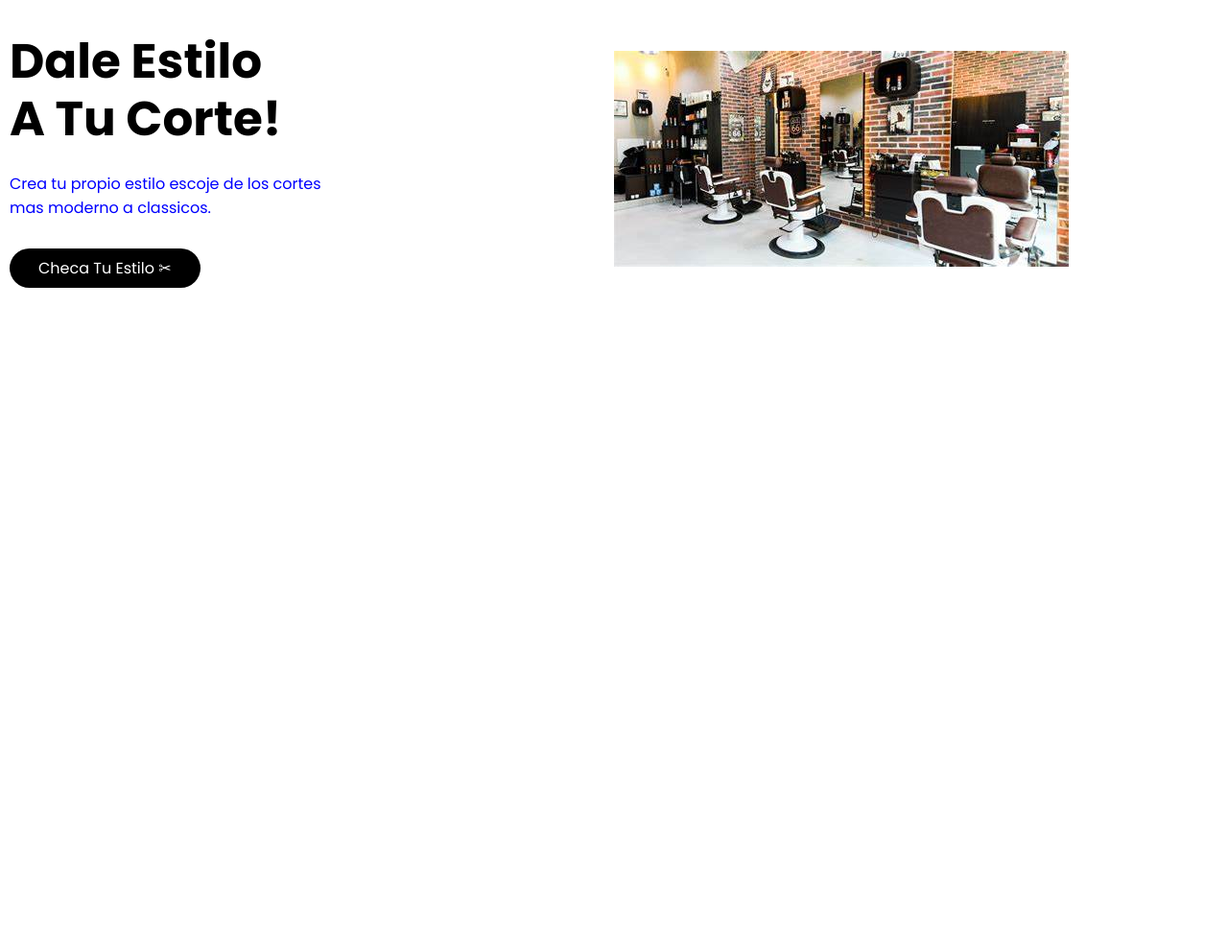
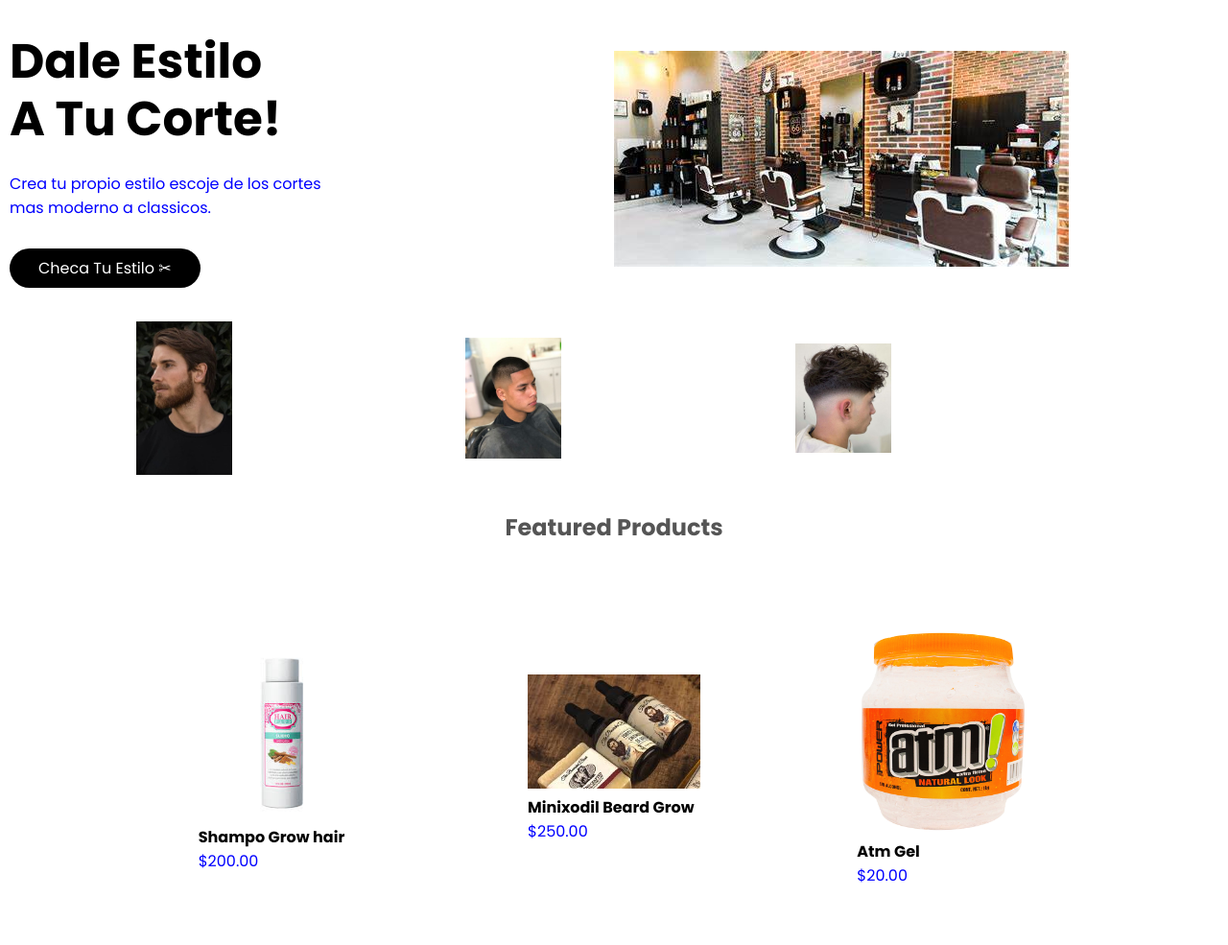
Before and after one commit to delerick1/ecommerce, a plain HTML site: page Index.html in a window 1280 px wide. Shown: the part 183-1168 px from the top of the page at 96% size. Before the commit the page ends 800 px from the top, so only its background shows below. Drawn offline with Linux system fonts and the light colour scheme.

Commit message:
update 2

```diff
--- a/Assets/css/style.css
+++ b/Assets/css/style.css
@@ -66,9 +66,47 @@ p{
     margin: 30px 0;
     border-radius: 30px;
 }
+.btn:hover{
+    background: yellow;
+}
 .header{
     background: radial-gradient(white);
 }
 .header .row {
     margin-top: 70px;
 }
+.col-3{
+    flex-basis: 30%;
+    min-width: 250px;
+    margin-bottom: 30px;
+}
+.col-3 img{
+  width: 100px;
+
+}
+.small-container{
+    max-width: 1080px;
+    margin: auto;
+    padding-left: 25px;
+    padding-right: 25px;
+}
+.col-4{
+    flex-basis: 25px;
+    padding: 10px;
+    min-width: 200px;
+    margin-bottom: 50px;
+}
+.col-4 img{
+    width: 100%;
+}
+.title{
+    text-align: center;
+    margin: 0 auto 80px;
+    position: 60px;
+    color: #555;
+}
+.title::after{
+    content: '';
+    background: #ff533b;
+    width: ;
+}
--- a/Index.html
+++ b/Index.html
@@ -9,6 +9,7 @@
     <link rel="preconnect" href="https://fonts.googleapis.com">
     <link rel="preconnect" href="https://fonts.gstatic.com" crossorigin>
     <link href="https://fonts.googleapis.com/css2?family=Poppins:ital,wght@0,300;0,400;0,500;0,700;1,600&display=swap" rel="stylesheet">
+    <link rel="stylesheet" href="path/to/font-awesome/css/font-awesome.min.css">
 </head>
 <body>
     <div class="header">
@@ -39,5 +40,53 @@
     </div>
     </div>
 </div>
+<!-------------------fetured categories------------>
+
+<div class="categories">
+    <div class="small-container">
+
+        <div class="row">
+            <div class="col-3">
+                <img src="./Assets/Img/style1.jpg">
+
+            </div>
+            <div class="col-3">
+                <img src="./Assets/Img/style2.jpg"">
+
+            </div>
+            <div class="col-3">
+                <img src="./Assets/Img/style3.jpg"">
+
+            </div>
+        </div>
+    </div>
+    </div>
+    <!-------------------fetured products------------>
+
+    <div class="small-container">
+<h2 class="title">Featured Products</h2>
+        <div class="row">
+            <div class="col-4">
+                <img src="./Assets/Img/shampo.jpg">
+                <h4>Shampo Grow hair</h4>
+                <p>$200.00</p>
+
+            </div>
+            <div class="col-4">
+                <img src="./Assets/Img/minoxidil.jpg">
+                <h4>Minixodil Beard Grow </h4>
+                <p>$250.00</p>
+
+            </div>
+            <div class="col-4">
+                <img src="./Assets/Img/gelatm.jpg">
+                <h4>Atm Gel </h4>
+                <p>$20.00</p>
+
+
+            </div>
+        </div>
+    </div>
+
 </body>
 </html>
```
Also changed, not shown: Assets/Img/gelatm.jpg (added), Assets/Img/minoxidil.jpg (added), Assets/Img/shampo.jpg (added), Assets/Img/style1.jpg (added), Assets/Img/style2.jpg (added), Assets/Img/style3.jpg (added).
